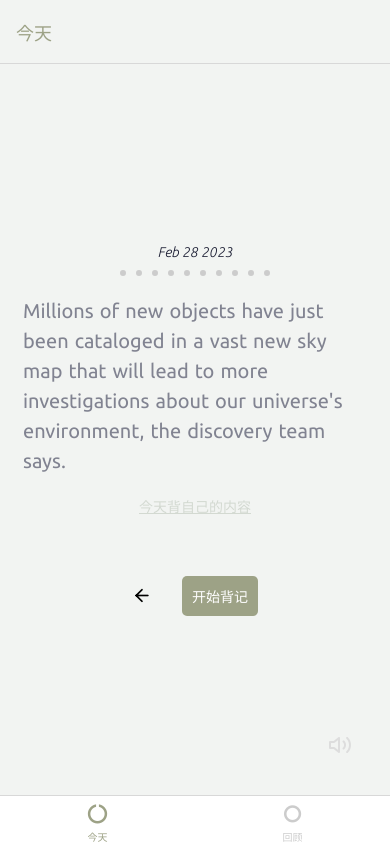
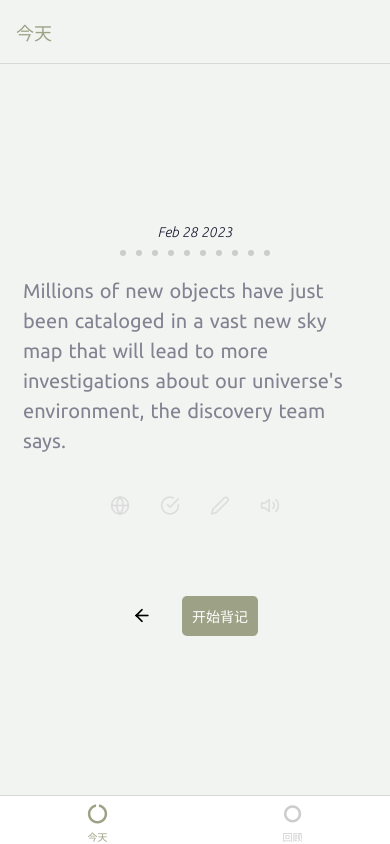
Before and after one commit to StrangeTown/just_recite, a React Native app: screen /TabOne in a window 390 px wide. Built offline with nearby package versions, Linux system fonts and the light colour scheme; what expo-linking would draw is missing.

Commit message:
Update style of Recite Options.

```diff
--- a/components/Recite.tsx
+++ b/components/Recite.tsx
@@ -1,42 +1,16 @@
 import { StyleSheet, Text, TouchableOpacity, View } from "react-native"
 import data from "../data/index"
 import get from "lodash.get"
-import { useEffect, useState } from "react"
+import { useState } from "react"
 import { Feather } from "@expo/vector-icons"
-import { DataItem } from "../types"
 import Config from "../constants/Config"
 import { useDispatch, useSelector } from "react-redux"
 import { selectProgress, updateProgress } from "../redux/todaySlice"
 import { addCompleted } from "../redux/reviewSlice"
 import { useFonts } from "expo-font"
-import { addItem, selectCustomItems } from "../redux/customSlice"
-import AddItemModal from "./recite/AddItemModal"
+import { selectCustomItems } from "../redux/customSlice"
 import Colors from "../constants/Colors"
-import * as Speech from "expo-speech"
-
-interface ReplaceWithCustomProps {
-  onReplacePress: () => void
-}
-const ReplaceWithCustom: React.FC<ReplaceWithCustomProps> = ({
-  onReplacePress,
-}) => {
-  return (
-    <TouchableOpacity style={styles.replaceWithCustom} onPress={onReplacePress}>
-      <Text style={styles.replaceWithCustomText}>今天背自己的内容</Text>
-    </TouchableOpacity>
-  )
-}
-
-interface SpeakButtonProps {
-  onSpeakPress: () => void
-}
-const SpeakButton = ({ onSpeakPress }: SpeakButtonProps) => {
-  return (
-    <TouchableOpacity style={styles.speakButton} onPress={onSpeakPress}>
-      <Feather name="volume-2" size={24} color="#ddd" />
-    </TouchableOpacity>
-  )
-}
+import ReciteOptions from "./ReciteOptions"
 
 interface ReciteProgressProps {}
 function ReciteProgress({}: ReciteProgressProps) {
@@ -217,7 +191,6 @@ interface ReciteProps {
 }
 export default function Recite({ date }: ReciteProps) {
   const [isReciting, setIsReciting] = useState(false)
-  const [AddItemVisible, setAddItemVisible] = useState(false)
   const dispatch = useDispatch()
   const progressArr = useSelector(selectProgress)
   const customItems = useSelector(selectCustomItems)
@@ -266,22 +239,6 @@ export default function Recite({ date }: ReciteProps) {
     )
   }
 
-  const handleAddItem = (item: DataItem) => {
-    dispatch(addItem(item))
-    setAddItemVisible(false)
-  }
-  const handleSpeakButtonPress = async () => {
-    Speech.speak(value, {
-      language: "en-US",
-      voice: 'com.apple.ttsbundle.Samantha-compact',
-    })
-  }
-  useEffect(() => {
-    return () => {
-      Speech.stop()
-    }
-  }, [])
-
   const isCompleted =
     progressItemsWithDuration.length === Config.todayTotalTimes
 
@@ -307,22 +264,8 @@ export default function Recite({ date }: ReciteProps) {
       {/* Value */}
       <ReciteValues value={value} isReciting={isReciting} />
 
-      <ReplaceWithCustom
-        onReplacePress={() => {
-          setAddItemVisible(true)
-        }}
-      />
-      <SpeakButton onSpeakPress={handleSpeakButtonPress} />
-
-      <AddItemModal
-        visible={AddItemVisible}
-        onDismiss={() => {
-          setAddItemVisible(false)
-        }}
-        onAdd={(item) => {
-          handleAddItem(item)
-        }}
-      />
+      {/* Options */}
+      <ReciteOptions value={value}/>
 
       {/* Actions */}
       <ReciteActions
@@ -337,27 +280,7 @@ export default function Recite({ date }: ReciteProps) {
 }
 
 const styles = StyleSheet.create({
-  speakButton: {
-    position: "absolute",
-    bottom: 20,
-    right: 20,
-    width: 60,
-    height: 60,
-    borderRadius: 30,
-    alignItems: "center",
-    justifyContent: "center",
-  },
-  replaceWithCustom: {
-    marginTop: 20,
-    flexDirection: "row",
-    alignItems: "center",
-    justifyContent: "center",
-  },
-  replaceWithCustomText: {
-    fontSize: 14,
-    color: Colors.light.lightText,
-    textDecorationLine: "underline",
-  },
+
   wordHide: {
     color: "rgba(0,0,0,0.06)",
   },
--- /dev/null
+++ b/components/ReciteOptions.tsx
@@ -0,0 +1,106 @@
+import { useDispatch } from "react-redux"
+import { DataItem } from "../types"
+import { addItem } from "../redux/customSlice"
+import { StyleSheet, Text, TouchableOpacity, View } from "react-native"
+import { useEffect, useState } from "react"
+import Colors from "../constants/Colors"
+import { Feather } from "@expo/vector-icons"
+import * as Speech from "expo-speech"
+import AddItemModal from "./recite/AddItemModal"
+
+const iconSize = 20
+interface ReciteOptionsProps {
+  value: string
+}
+const ReciteOptions = ({ value }: ReciteOptionsProps) => {
+  const [AddItemVisible, setAddItemVisible] = useState(false)
+  const dispatch = useDispatch()
+
+  const handleAddItem = (item: DataItem) => {
+    dispatch(addItem(item))
+    setAddItemVisible(false)
+  }
+  const handleSpeakButtonPress = async () => {
+    Speech.speak(value, {
+      language: "en-US",
+      voice: "com.apple.ttsbundle.Samantha-compact",
+    })
+  }
+  useEffect(() => {
+    return () => {
+      Speech.stop()
+    }
+  }, [])
+
+  return (
+    <View style={styles.options}>
+      {/* Translation */}
+      <TouchableOpacity
+        style={styles.option}
+        onPress={() => {
+          console.log("Translation")
+        }}
+      >
+        <Feather name="globe" size={iconSize} color="#ddd" />
+      </TouchableOpacity>
+
+      {/* Key Points */}
+      <TouchableOpacity
+        style={styles.option}
+        onPress={() => {
+          console.log("Key Points")
+        }}
+      >
+        <Feather name="check-circle" size={iconSize} color="#ddd" />
+      </TouchableOpacity>
+
+      {/* Custom */}
+      <TouchableOpacity
+        style={styles.option}
+        onPress={() => {
+          setAddItemVisible(true)
+        }}
+      >
+        <Feather name="edit-2" size={iconSize} color="#ddd" />
+      </TouchableOpacity>
+
+      {/* Speak */}
+      <TouchableOpacity style={styles.option} onPress={handleSpeakButtonPress}>
+        <Feather name="volume-2" size={iconSize} color="#ddd" />
+      </TouchableOpacity>
+
+      {/* AddItemModal */}
+      <AddItemModal
+        visible={AddItemVisible}
+        onDismiss={() => {
+          setAddItemVisible(false)
+        }}
+        onAdd={(item) => {
+          handleAddItem(item)
+        }}
+      />
+    </View>
+  )
+}
+const styles = StyleSheet.create({
+  option: {
+    width: 40,
+    height: 40,
+    borderRadius: 20,
+    alignItems: "center",
+    justifyContent: "center",
+    // backgroundColor: "#333",
+    marginHorizontal: 5,
+  },
+  options: {
+    marginTop: 20,
+    display: "flex",
+    flexDirection: "row",
+    // justifyContent: "space-around",
+    alignItems: "center",
+    // width: "100%",
+    padding: 10,
+    // backgroundColor: '#ddd'
+  },
+})
+export default ReciteOptions
--- a/types.tsx
+++ b/types.tsx
@@ -37,4 +37,6 @@ export type RootTabScreenProps<Screen extends keyof RootTabParamList> = Composit
 export type DataItem = {
   date: string;
   value: string;
+  zh?: string;
+  keyPoints?: string[];
 };
```
Also changed, not shown: data/2023.ts (+39 -2 lines), 1 other file (tests, documents, lock files or other folders).
